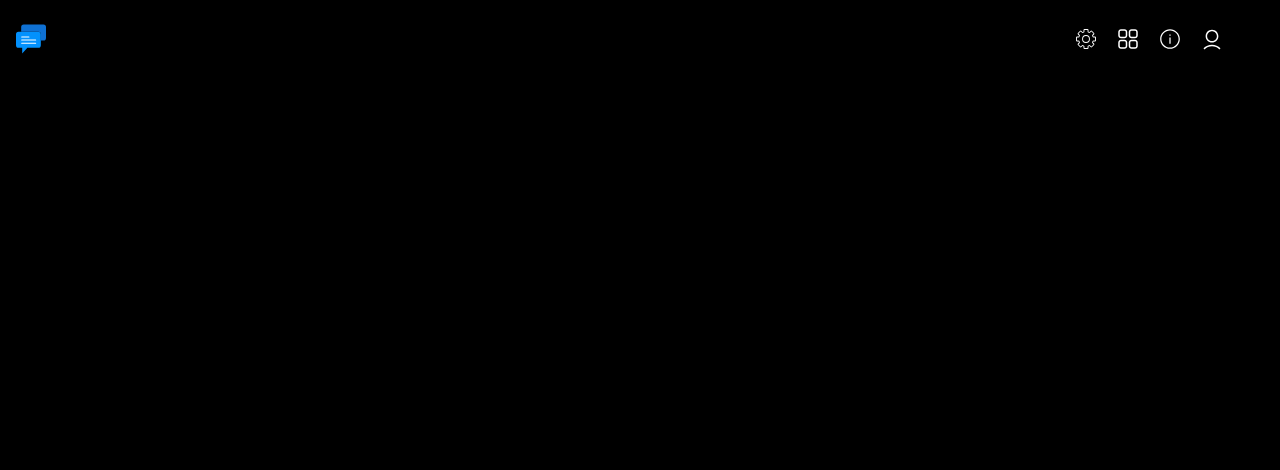
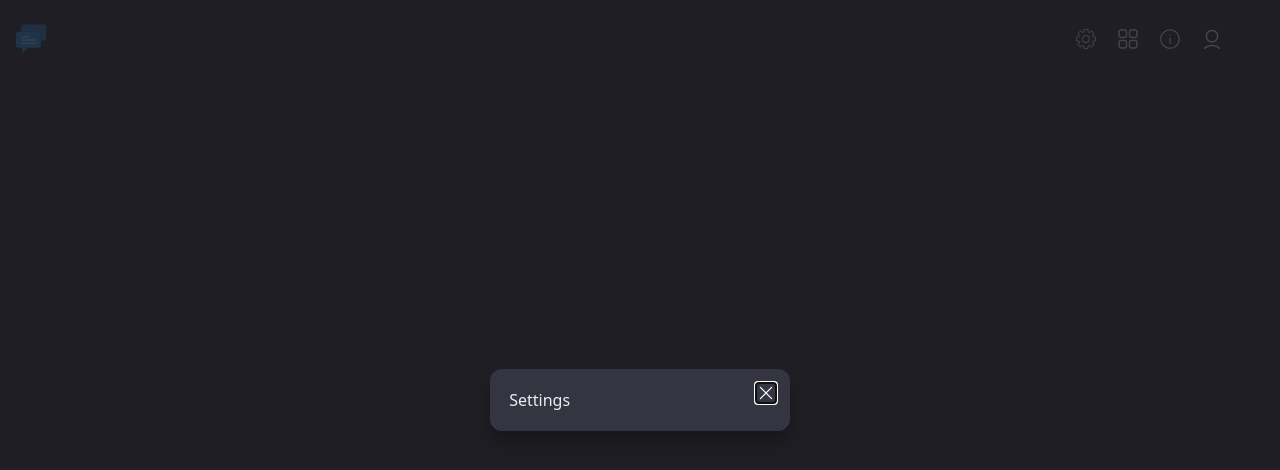
Before and after one commit to morozov312/llm-chat-clone, a Next.js app: page / in a window 1280 px wide. Both pictures are taken after a click on the link 1086 px from the left and 39 px from the top of the page. Shown: the top 470 px of the page. Built offline with nearby package versions, Linux system fonts and the light colour scheme.

Commit message:
feat: [CHAT-2] add settings modal struct

```diff
--- a/src/app/globals.css
+++ b/src/app/globals.css
@@ -3,5 +3,5 @@
 @tailwind utilities;
 
 body {
-  @apply bg-black;
+  @apply bg-black text-gray-10;
 }
--- /dev/null
+++ b/src/entities/index.ts
@@ -0,0 +1 @@
+export * from './settings-modal';
--- /dev/null
+++ b/src/entities/settings-modal/index.ts
@@ -0,0 +1 @@
+export * from './ui';
--- /dev/null
+++ b/src/entities/settings-modal/ui/SettingsModal.tsx
@@ -0,0 +1,14 @@
+import { Modal } from '@/shared/ui';
+
+interface IProps {
+  open: boolean;
+  onClose: () => void;
+}
+
+export const SettingsModal = ({ open, onClose }: IProps) => {
+  return (
+    <Modal open={open} onClose={onClose}>
+      <h3>{'Settings'}</h3>
+    </Modal>
+  );
+};
--- /dev/null
+++ b/src/entities/settings-modal/ui/index.ts
@@ -0,0 +1 @@
+export * from './SettingsModal';
--- a/src/features/controls-section/ui/ControlsSection.tsx
+++ b/src/features/controls-section/ui/ControlsSection.tsx
@@ -1,10 +1,26 @@
+'use client';
+import { useState } from 'react';
 import { Tooltip } from 'react-tooltip';
 
 import { AccountIcon, AppsIcon, SettingsIcon, SupportIcon } from '@/shared/ui';
 
+import { SettingsModal } from '@/entities';
+
 import styles from './ControlsSections.module.css';
 
 export const ControlsSection = () => {
+  const [showSettingsModal, setShowSettingsModal] = useState<boolean>(false);
+
+  const toggleModal = () => setShowSettingsModal((prevState) => !prevState);
+
+  const onSettingsClick = () => toggleModal();
+
+  const onAppsClick = () => console.log('click on apps');
+
+  const onSupportClick = () => console.log('click on support');
+
+  const onAccountClick = () => console.log('click on account');
+
   return (
     <div className='flex items-center gap-5 pr-10'>
       <a
@@ -13,8 +29,11 @@ export const ControlsSection = () => {
         data-tooltip-content='Settings'
         data-tooltip-place='bottom'
       >
+        <SettingsModal open={showSettingsModal} onClose={toggleModal} />
         <Tooltip id='settings' />
-        <SettingsIcon />
+        <div onClick={onSettingsClick}>
+          <SettingsIcon />
+        </div>
       </a>
       <a
         className={styles.controlButton}
@@ -23,7 +42,9 @@ export const ControlsSection = () => {
         data-tooltip-place='bottom'
       >
         <Tooltip id='apps' />
-        <AppsIcon />
+        <div onClick={onAppsClick}>
+          <AppsIcon />
+        </div>
       </a>
       <a
         className={styles.controlButton}
@@ -32,7 +53,9 @@ export const ControlsSection = () => {
         data-tooltip-place='bottom'
       >
         <Tooltip id='support' />
-        <SupportIcon />
+        <div onClick={onSupportClick}>
+          <SupportIcon />
+        </div>
       </a>
       <a
         className={styles.controlButton}
@@ -41,7 +64,9 @@ export const ControlsSection = () => {
         data-tooltip-place='bottom'
       >
         <Tooltip id='account' />
-        <AccountIcon />
+        <div onClick={onAccountClick}>
+          <AccountIcon />
+        </div>
       </a>
     </div>
   );
--- a/src/pages-flat/home/ui/HomePage.tsx
+++ b/src/pages-flat/home/ui/HomePage.tsx
@@ -1,5 +1,3 @@
-'use client';
-
 import { Navbar } from '@/widgets';
 
 export const HomePage = () => {
--- a/src/shared/ui/components/Modal/Modal.module.css
+++ b/src/shared/ui/components/Modal/Modal.module.css
@@ -3,7 +3,7 @@
 }
 
 .modalBody {
-  @apply bg-gray-40 rounded-xl;
+  @apply bg-gray-40 rounded-xl min-w-[300px];
 }
 
 .closeIcon {
--- a/src/shared/ui/components/Modal/Modal.tsx
+++ b/src/shared/ui/components/Modal/Modal.tsx
@@ -1,3 +1,4 @@
+'use client';
 import 'react-responsive-modal/styles.css';
 import { Modal as ReactModal, ModalProps } from 'react-responsive-modal';
 
```
Also changed, not shown: 1 other file (tests, documents, lock files or other folders).
